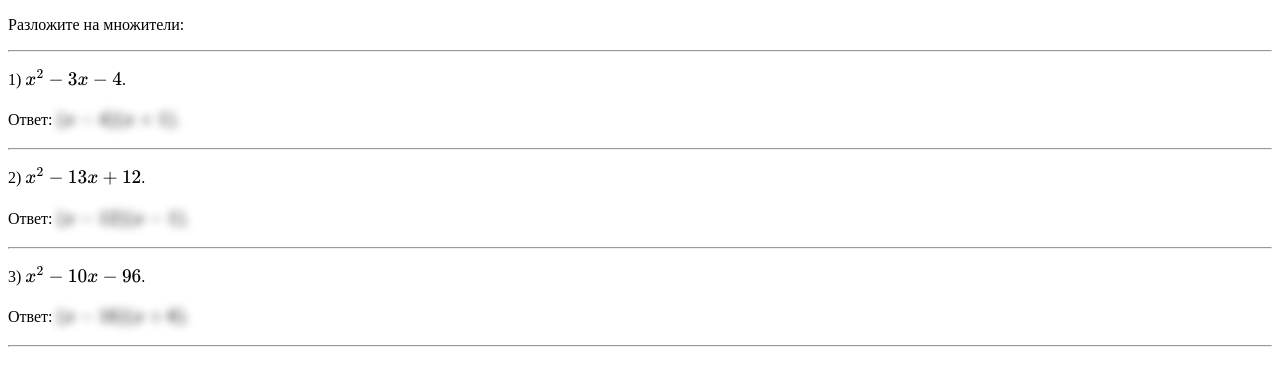
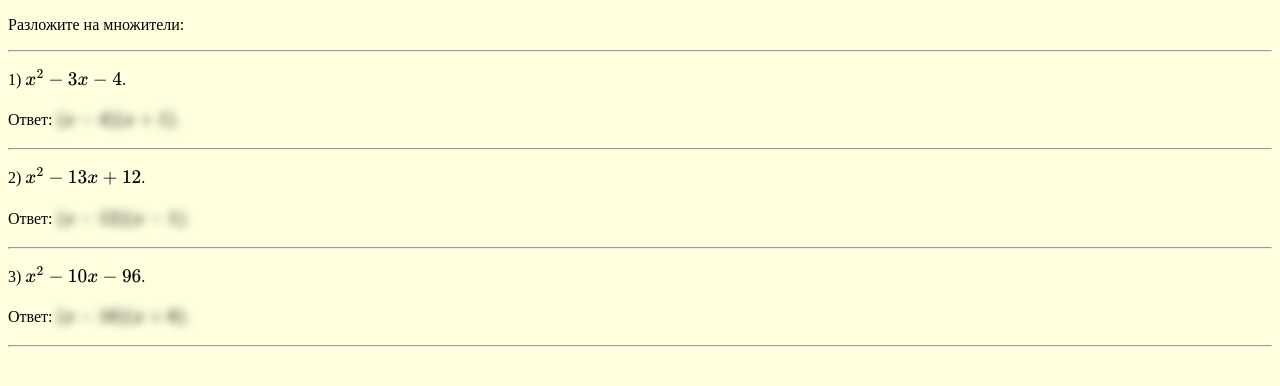
Before and after one commit to igorlsemenov/algebra, a Jekyll site: the page built from 1.md, in a window 1280 px wide. Shown: the top 386 px of the page. Built offline with Jekyll 4.4.1, drawn with Linux system fonts in a browser that asks for light colours; our own code applies the rules of GitHub Pages for plain Markdown files.

Commit message:
Update default.html

```diff
--- a/_layouts/default.html
+++ b/_layouts/default.html
@@ -8,7 +8,6 @@
     <link rel="stylesheet" href="https://cdn.jsdelivr.net/npm/katex@0.16.21/dist/katex.min.css" integrity="sha384-zh0CIslj+VczCZtlzBcjt5ppRcsAmDnRem7ESsYwWwg3m/OaJ2l4x7YBZl9Kxxib" crossorigin="anonymous">
     <script src="https://cdn.jsdelivr.net/npm/katex@0.16.21/dist/katex.min.js" integrity="sha384-Rma6DA2IPUwhNxmrB/7S3Tno0YY7sFu9WSYMCuulLhIqYSGZ2gKCJWIqhBWqMQfh" crossorigin="anonymous"></script>
     <script src="https://cdn.jsdelivr.net/npm/katex@0.16.21/dist/contrib/auto-render.min.js" integrity="sha384-hCXGrW6PitJEwbkoStFjeJxv+fSOOQKOPbJxSfM6G5sWZjAyWhXiTIIAmQqnlLlh" crossorigin="anonymous"></script>
-    <link type="text/css" rel="stylesheet" href="main.css">
     <script>
       function formatAnswer(p, index, list) {
         const ANSWER = 'Ответ: ';
@@ -35,6 +34,9 @@
       });
     </script>
     <style>
+      body {
+        background-color: LightYellow;
+      }
       .answer {
         color: transparent;
       }
```
